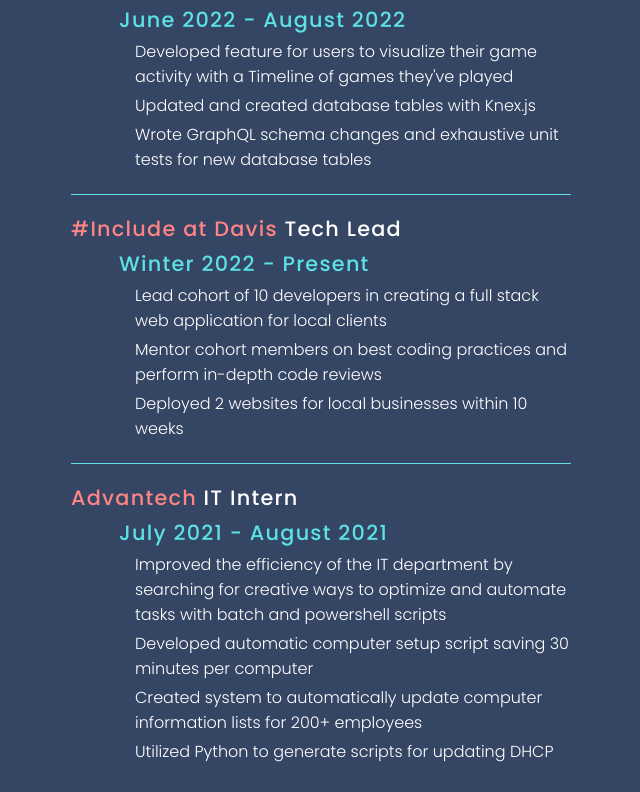
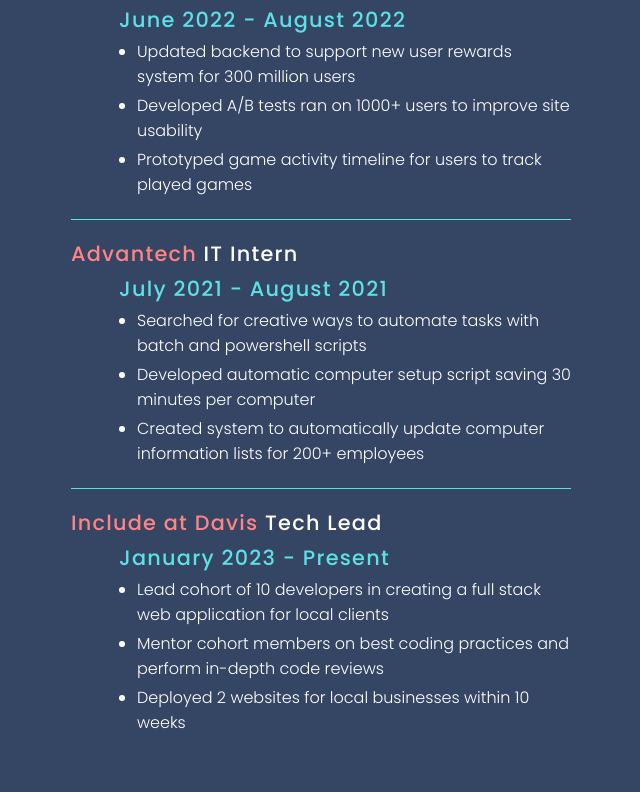
Before and after one commit to Austin2Shih/austinhshih.com, a React (Create React App) app in the folder austinhshih/: page / in a window 1280 px wide. Shown: the part 1682-2474 px from the top of the page, without its empty margins (360-1000 px from the left). Built offline with nearby package versions, Linux system fonts and the light colour scheme.

Commit message:
updated work experience

```diff
--- a/austinhshih/src/components/experience/WorkExperience.js
+++ b/austinhshih/src/components/experience/WorkExperience.js
@@ -12,12 +12,15 @@
             <Reveal>
             <h4 style={{fontSize: 'var(--fontSmallHeader)', margin: '4px 0px 4px 0px'}}>{data.timeFrame}</h4>
             </Reveal>
-            <ul style={{listStylePosition: 'outside', paddingInlineStart: '1rem', margin: 0}}>
+            <ul style={{listStylePosition: 'outside', paddingInlineStart: '0rem', margin: 0}}>
             {
                 data.description.map((desc, index) => {
                     return (
                       <Reveal key={index}>
-                        <li className='work-desc-item'>{desc}</li>
+                        <div style={{display: 'flex', flexDirection: 'row'}}>
+                          <div style={{width: '18px', flexShrink: '0'}}></div>
+                          <li className='work-desc-item'>{desc}</li>
+                        </div>
                       </Reveal>
                     )
                 })
@@ -42,6 +45,7 @@
             font-weight: 300;
             margin-bottom: 4px;
         }
+
       `} </style>
     </>
   )
--- a/austinhshih/src/data/work-experience-data.js
+++ b/austinhshih/src/data/work-experience-data.js
@@ -4,20 +4,9 @@
         position: 'Software Engineer Intern',
         timeFrame: 'June 2022 - August 2022',
         description: [
-            "Developed feature for users to visualize their game activity with a Timeline of games they've played",
-            "Updated and created database tables with Knex.js",
-            "Wrote GraphQL schema changes and exhaustive unit tests for new database tables"
-        ],
-    },
-    {
-        company: '#Include at Davis',
-        position: 'Tech Lead',
-        timeFrame: 'Winter 2022 - Present',
-        description: [
-            "Lead cohort of 10 developers in creating a full stack web application for local clients",
-            "Mentor cohort members on best coding practices and perform in-depth code reviews",
-            "Deployed 2 websites for local businesses within 10 weeks",
-
+            "Updated backend to support new user rewards system for 300 million users",
+            "Developed A/B tests ran on 1000+ users to improve site usability",
+            "Prototyped game activity timeline for users to track played games"
         ],
     },
     {
@@ -25,10 +14,19 @@
         position: 'IT Intern',
         timeFrame: 'July 2021 - August 2021',
         description: [
-            "Improved the efficiency of the IT department by searching for creative ways to optimize and automate tasks with batch and powershell scripts",
+            "Searched for creative ways to automate tasks with batch and powershell scripts",
             "Developed automatic computer setup script saving 30 minutes per computer",
             "Created system to automatically update computer information lists for 200+ employees",
-            "Utilized Python to generate scripts for updating DHCP"
+        ],
+    },
+    {
+        company: 'Include at Davis',
+        position: 'Tech Lead',
+        timeFrame: 'January 2023 - Present',
+        description: [
+            "Lead cohort of 10 developers in creating a full stack web application for local clients",
+            "Mentor cohort members on best coding practices and perform in-depth code reviews",
+            "Deployed 2 websites for local businesses within 10 weeks",
         ],
     },
 
```
Also changed, not shown: 1 other file (tests, documents, lock files or other folders).
